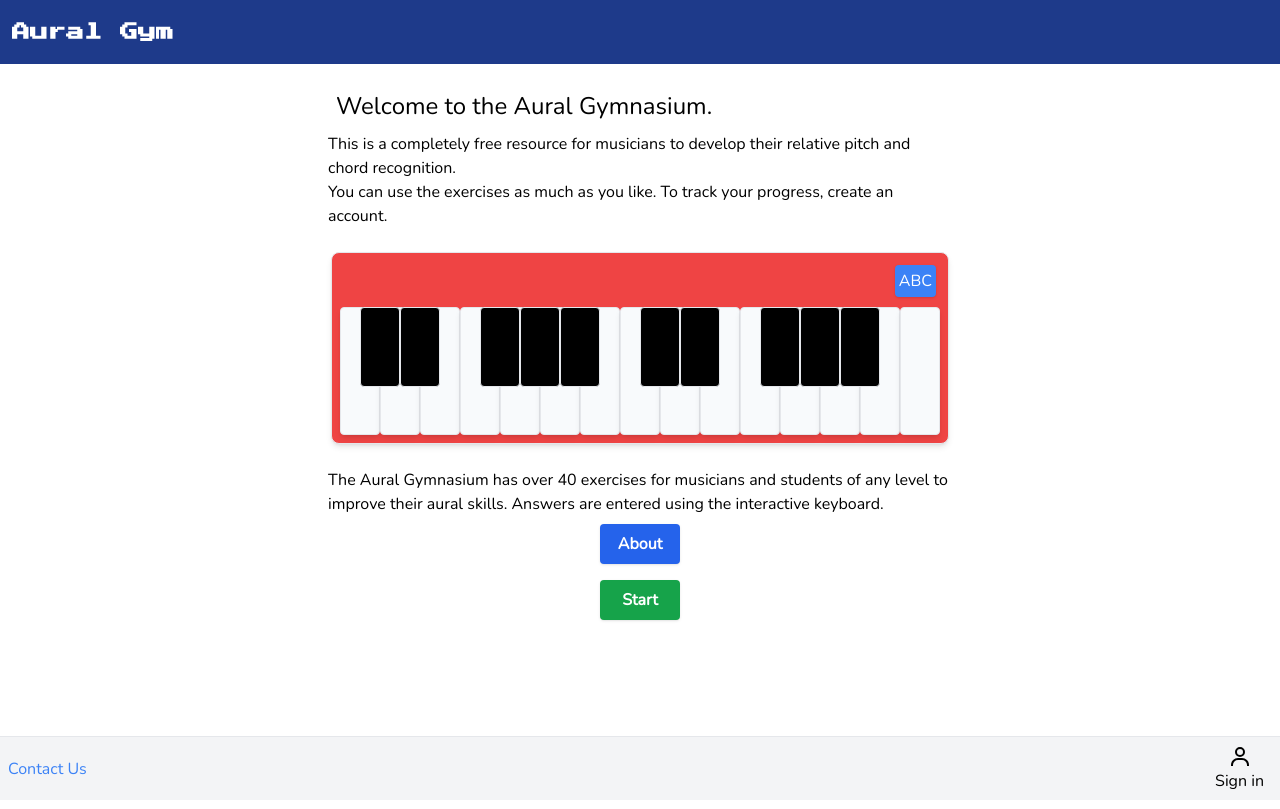
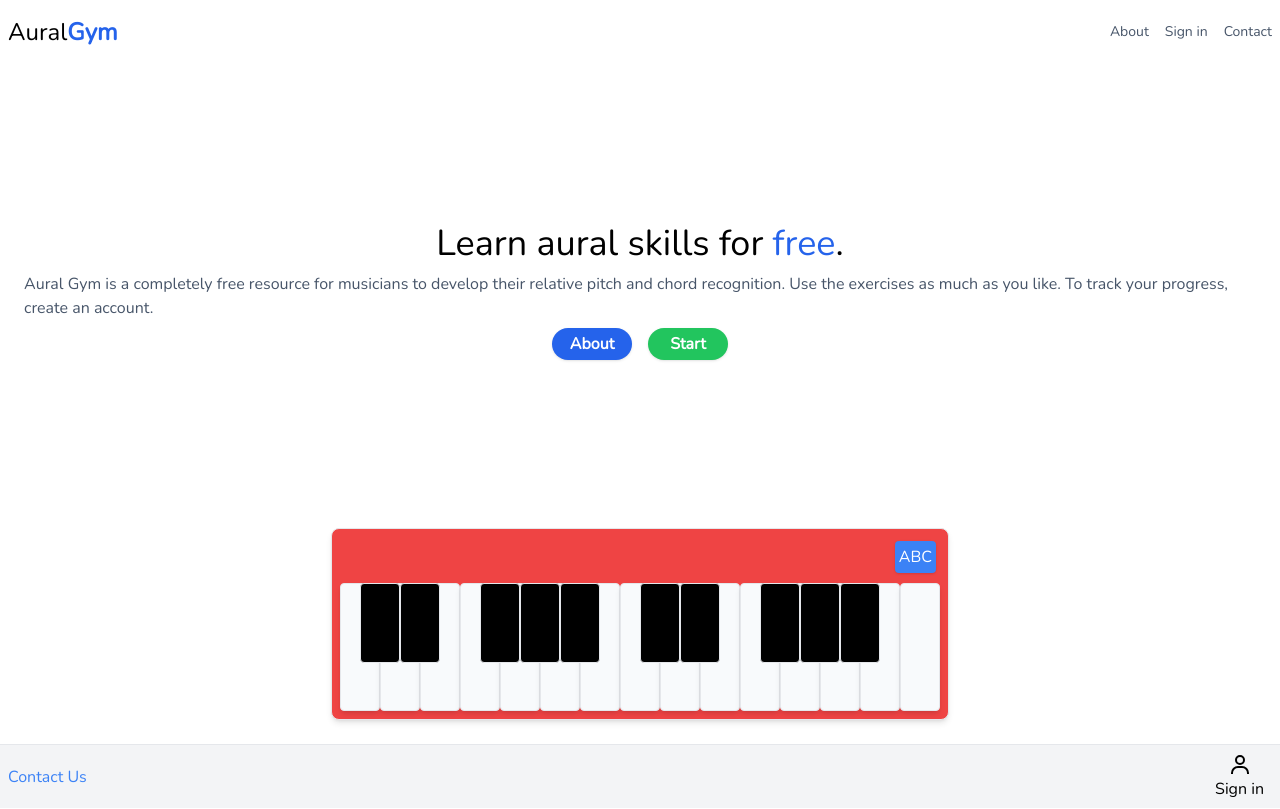
Before and after one commit to danmolloy/music-ed, a Next.js app: page / in a window 1280 px wide. Built offline with nearby package versions, Linux system fonts and the light colour scheme; no server answers; a web font is replaced by a local one.

Commit message:
styling added

```diff
--- a/components/home/homeComponent.tsx
+++ b/components/home/homeComponent.tsx
@@ -6,32 +6,29 @@ import React from "react";
 export default function HomeComponent() {
   return (
     <div data-testid="home-component" className="flex flex-col items-center w-screen ">
-      <div className='home-blurb' data-testid="home-blurb">
-          <h1 className='p-2'>
-            Welcome to the Aural Gymnasium.
+
+      <div className=' flex flex-col py-36 px-4 items-center' data-testid="home-blurb">
+          <h1 className='text-4xl p-2 self-center'>
+            Learn aural skills for <span className="text-blue-600">free</span>.
           </h1>
 
-          <p>
-            This is a completely free resource for musicians to develop their relative pitch and chord recognition.
+          <p className="px-2 text-slate-600 ">
+            Aural Gym is a completely free resource for musicians to develop their relative pitch and chord recognition.
+
+            Use the exercises as much as you like. To track your progress, create an account.
           </p>
-          <p>
-            You can use the exercises as much as you like. To track your progress, create an account.
-          </p>
-
+          <div className=" flex flex-row items-center justify-center w-full ">
+          <Link href={"/about"}>
+            <PrimaryButton text="About" dataTestId="about-link" className='text-white bg-blue-600 hover:bg-blue-400' />
+          </Link>
+          <Link href={"/exercises"}>
+            <PrimaryButton text="Start" dataTestId="exercises-link" className='text-white bg-green-500  hover:bg-green-400 ' />
+          </Link>
+          </div>
           {/* <p>Students and teachers can also link accounts, so their progress can be followed.</p> */}
         </div>
         <Piano />
-        <div className='home-blurb'>
-          <p>The Aural Gymnasium has over 40 exercises for musicians and students of any level to improve their aural skills. Answers are entered using the interactive keyboard.</p>
-          <div className="flex flex-col items-center w-full ">
-          <Link href={"/about"}>
-            <PrimaryButton text="About" dataTestId="about-link" className='' />
-          </Link>
-          <Link href={"/exercises"}>
-            <PrimaryButton text="Start" dataTestId="exercises-link" className=' bg-green-600  hover:bg-green-700 active:bg-green-600' />
-          </Link>
-          </div>
+
         </div>
-      </div>
   )
 }
--- a/components/layout/header.tsx
+++ b/components/layout/header.tsx
@@ -12,13 +12,30 @@ interface HeaderProps {
 export default function Header(props: HeaderProps) {
   const { showMenu, menuShown, signedIn } = props
   return (
-    <div className="header" data-testid="header-div">
+    <div className=" h-16 flex flex-row items-center justify-between" data-testid="header-div">
       <Link href="/">
-        <h1  className='header-link' data-testid="header-title">
-          Aural Gym
+        <h1  className='text-black p-2' data-testid="header-title">
+          Aural<span className='text-blue-600 font-semibold'>Gym</span>
         </h1>
       </Link>
-        {signedIn &&<button className='menu-icon' data-testid="menu-icon" onClick={() => showMenu()}>
+      {!signedIn
+      ? <div className='flex flex-row'>
+          <Link href="/about">
+            <button className='hover:bg-slate-100 text-slate-600 text-sm p-1 m-1 rounded'>
+              About
+            </button>
+          </Link>
+
+          <Link href="/contact">
+            <button className='hover:bg-slate-100 text-slate-600 text-sm p-1 m-1 rounded'>
+              Sign in
+            </button>
+          </Link>
+          <button className='hover:bg-slate-100 text-slate-600 text-sm p-1 m-1 rounded'>
+              Contact
+            </button>
+        </div>
+        :<button className='hover:bg-slate-100 rounded-full p-2 m-1 text-lg' data-testid="menu-icon" onClick={() => showMenu()}>
           {menuShown
           ? <AiOutlineClose />
           : <AiOutlineMenu />}
--- a/components/layout/primaryButton.tsx
+++ b/components/layout/primaryButton.tsx
@@ -9,7 +9,7 @@ interface PrimaryButtonProps {
 export default function PrimaryButton(props: PrimaryButtonProps) {
   const {text, className, dataTestId} = props
   return (
-    <button data-testid={dataTestId} className={` rounded p-2 w-20 m-2 font-extrabold text-center text-white bg-blue-600 hover:bg-blue-700 active:bg-blue-600 shadow hover:cursor-pointer ${className}`}>
+    <button data-testid={dataTestId} className={` rounded-full py-1 px-2 w-20 m-2 font-extrabold text-center shadow hover:cursor-pointer ${className}`}>
       {text}
     </button>
   )
--- a/pages/about.tsx
+++ b/pages/about.tsx
@@ -7,13 +7,13 @@ import React from 'react'
 export default function About() {
   return (
     <Layout>
-      <div className='m-4 md:w-2/3 lg:w-1/2'>
-        <h1 className='mb-2'>About</h1>
+      <div className='m-4 md:w-2/3 lg:w-1/2 text-slate-800'>
+        <h1 className='mb-2 text-blue-600 text-4xl'>About</h1>
         <p>One of the most useful skills for a musician is the ability to recognize intervals. As well as practical uses, a well-developed ear will be more sensitive to the emotions and contrasting colours of music.</p>
         <p>The Aural Gym offers exercises for musicians of all levels to work on these skills for free. You can even create an account to keep track of your progress.</p>
       </div>
       <Link href="/exercises">
-        <PrimaryButton className="" text="Get Started"/>
+        <PrimaryButton className="bg-blue-600 text-white hover:bg-blue-400" text="Start"/>
       </Link>
     </Layout>
   )
```
